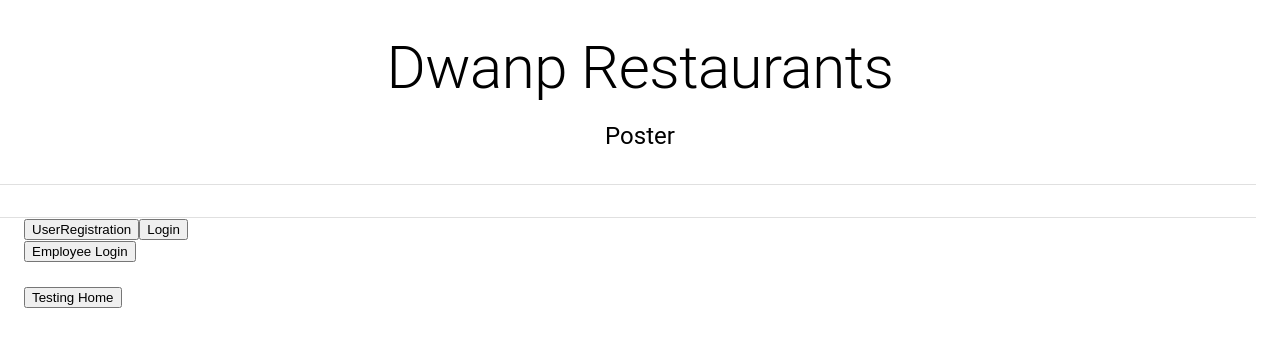
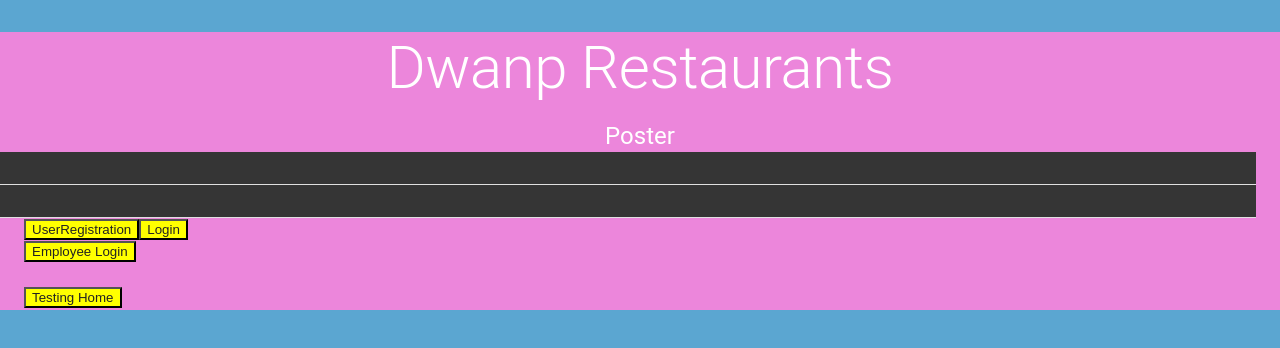
Before and after one commit to NaVindu0315/PUSL3120-FullStack-Group-01, a React (Create React App) app in the folder dwanp-frontend/: page /home in a window 1280 px wide. Shown: the top 348 px of the page. Built offline with nearby package versions, Linux system fonts and the light colour scheme.

Commit message:
removed inline and chgned to external

```diff
--- a/dwanp-frontend/src/Employee-Navindu/Employee.js
+++ b/dwanp-frontend/src/Employee-Navindu/Employee.js
@@ -12,7 +12,8 @@
 //import for connecting backend and front end
 import Axios from "axios";
 import { useEffect ,useState } from "react";
-//import './empstyle.css';
+import './empstyle.css';
+
 
 const Employee=()=>
 {
@@ -155,7 +156,7 @@
 
 
     return (
-        <Container maxWidth="xl">
+        <Container maxWidth="xl" >
           <Box sx={{ display: 'flex', flexDirection: 'column', alignItems: 'center', mt: 4 }}>
             <Typography variant="h5" component="h5">
             <button className="usr-btn" onClick={()=>navigate('/')}>Back</button>
--- a/dwanp-frontend/src/Employee-Navindu/empstyle.css
+++ b/dwanp-frontend/src/Employee-Navindu/empstyle.css
@@ -2,7 +2,7 @@
 
 /* Set the background color to light black */
 body {
-  background-color: #222; /* Adjust as needed for a lighter black */
+  background-color: #5ba6d1; /* Adjust as needed for a lighter black */
   color: #fff; /* Ensure text is readable on dark background */
 }
 
@@ -18,10 +18,14 @@
 }
 
 .MuiContainer-root {
-  background-color: #333; /* Slightly darker background for the container */
+  background-color: #ec86db; /* Slightly darker background for the container */
 }
 
 /* Ensure table elements have sufficient contrast */
 .MuiTableCell-root, .MuiTableRow-root:hover {
   background-color: #353535;
 }
+
+.Container{
+    background-color: #222;
+}
```
